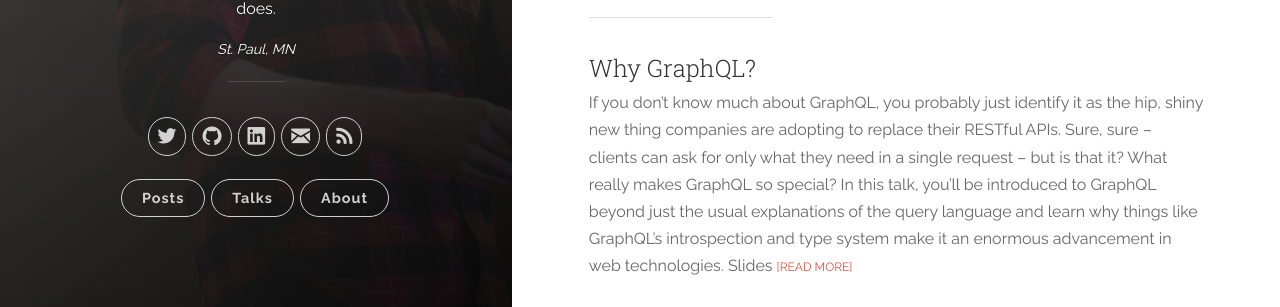
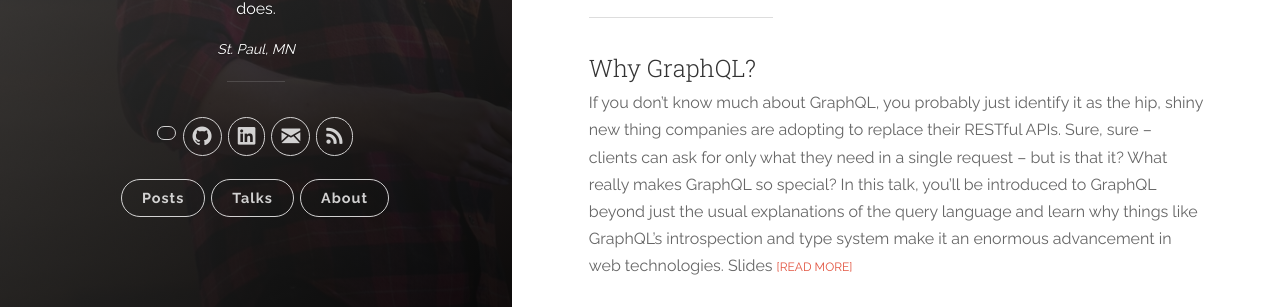
Before and after one commit to chrisarcand/chrisarcand.github.io, a Jekyll site: the page built from index.html, in a window 1280 px wide. Shown: the part 530-837 px from the top of the page. Built offline with Jekyll 4.4.1, drawn with Linux system fonts in a browser that asks for light colours; nearby versions of some CDN libraries; the list of posts is cut into pages by our own code.

Commit message:
Bye bye birdie

```diff
--- a/_config.yml
+++ b/_config.yml
@@ -8,9 +8,11 @@ google_analytics:      'UA-41741905-2'
 author:
   name:                Chris Arcand
   email:               chris@chrisarcand.com
-  twitter_username:    chrisarcand
+  # twitter_username:    chrisarcand  Bye bye birdie
   github_username:     chrisarcand
   linkedin_username:   chrisarcand
+  mastodon_username:   chrisarcand
+  mastodon_instance:   hachyderm.io
 
 defaults:
   -
--- a/_includes/header.html
+++ b/_includes/header.html
@@ -28,6 +28,16 @@
                 <a href="https://twitter.com/{{ site.author.twitter_username }}" title="@{{ site.author.twitter_username }} on Twitter" target="_blank">
                   <i class="icon icon-social-twitter"></i>
                   <span class="label">Twitter</span>
+                </a>
+              </li>
+            {% endif %}
+
+            {% if site.author.mastodon_username %}
+              <!-- Mastodon -->
+              <li class="navigation__item">
+                <a href="https://{{ site.author.mastodon_instance }}/{{ site.author.mastodon_username }}" title="@{{ site.author.mastodon_username }}@{{ site.author.mastodon_instance }} on Mastodon" target="_blank">
+                  <i class="icon icon-social-mastodon"></i>
+                  <span class="label">Mastodon</span>
                 </a>
               </li>
             {% endif %}
```
